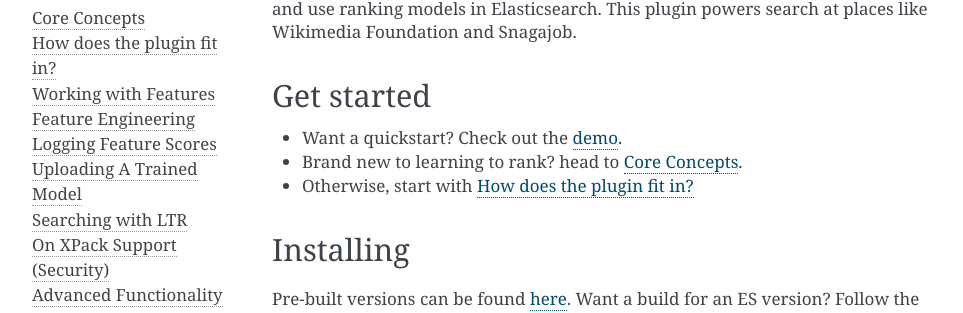
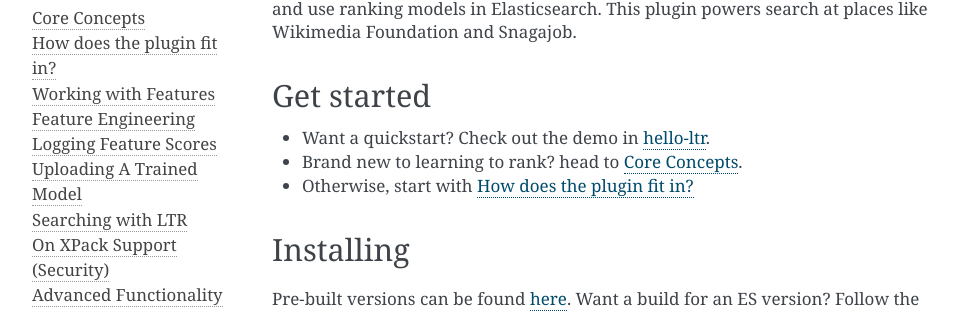
Before and after one commit to o19s/elasticsearch-learning-to-rank, a Sphinx documentation site: the page built from docs/index.rst, in a window 1280 px wide and 900 px high. Shown: the part 210-523 px from the top of the window, without its empty margins (148-1111 px from the left). Built offline with Sphinx 7.4.7, drawn with Linux system fonts in a browser that asks for light colours; pages that are not in the unit, such as notebooks, are missing from menus.

Commit message:
update demo link to hello-ltr
The demo has moved to hello-ltr.

It was updated in README.md but not here.

```diff
--- a/docs/index.rst
+++ b/docs/index.rst
@@ -11,7 +11,7 @@ Elasticsearch Learning to Rank: the documentation
 Get started
 -------------------------------
 
-- Want a quickstart? Check out the `demo <https://github.com/o19s/elasticsearch-learning-to-rank/tree/master/demo>`_.
+- Want a quickstart? Check out the demo in `hello-ltr <https://github.com/o19s/hello-ltr>`_.
 - Brand new to learning to rank? head to :doc:`core-concepts`.
 - Otherwise, start with :doc:`fits-in`
 
```
